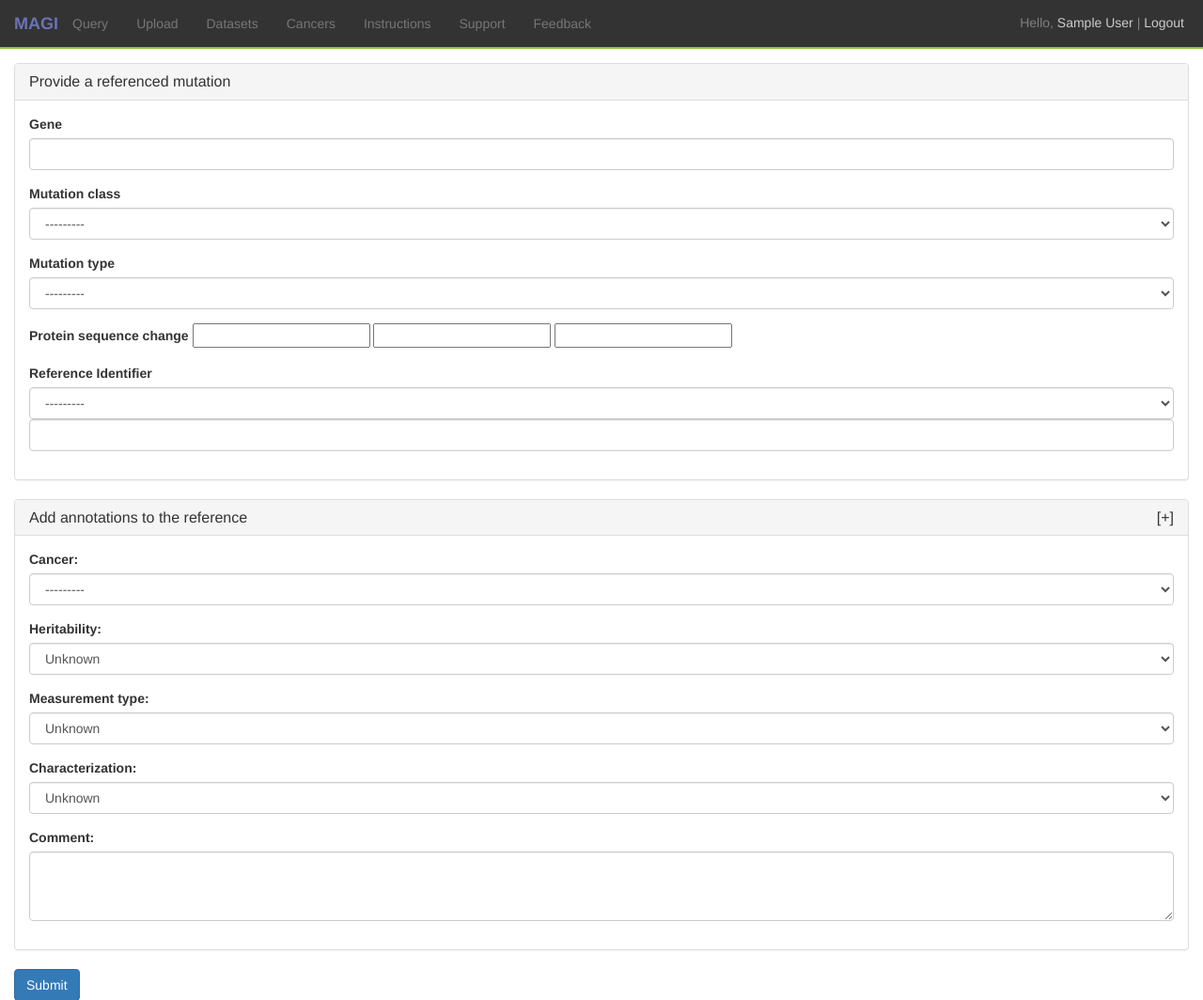
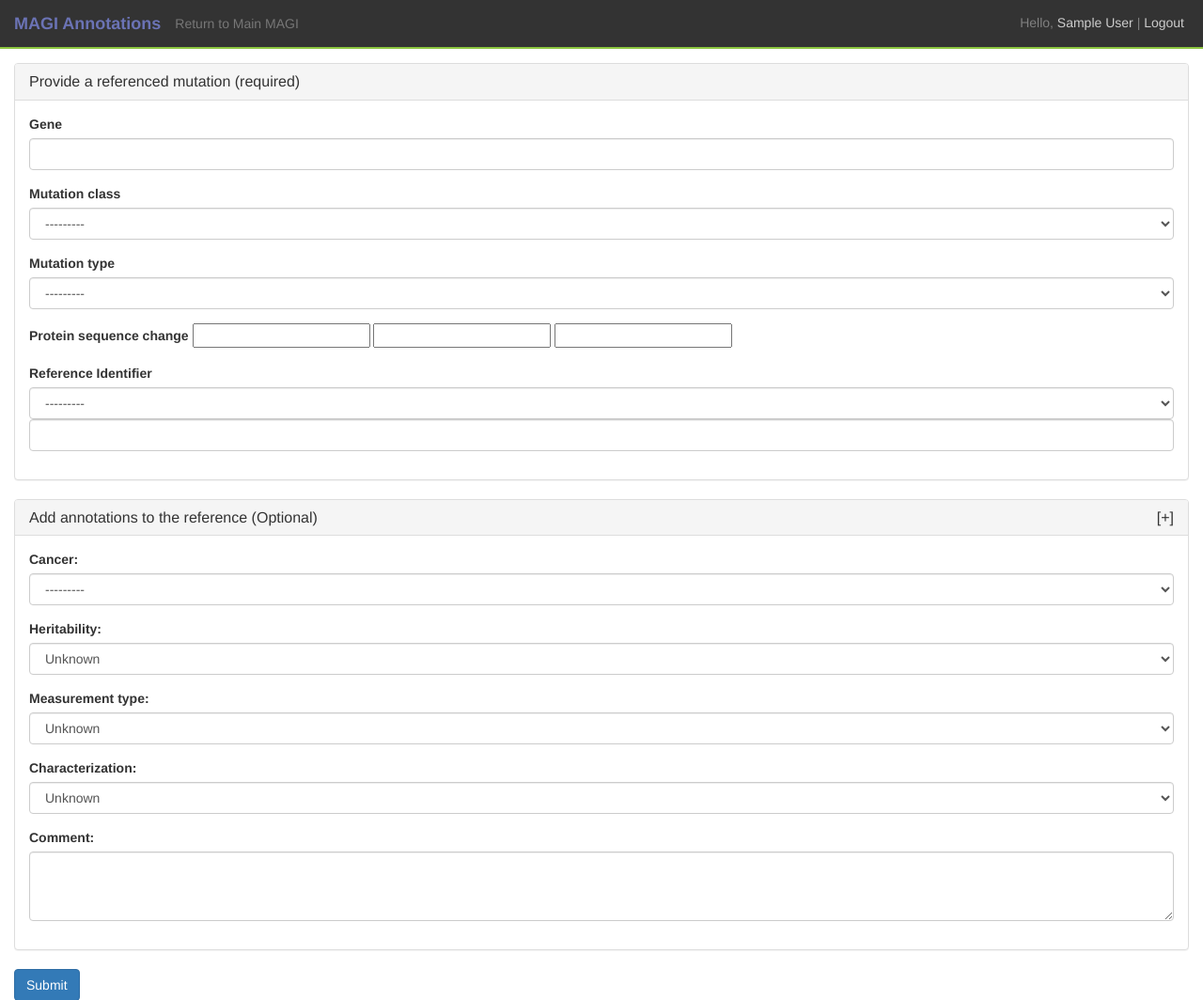
Before and after one commit to raphael-group/magi-annotations, a Django app: page /annotations/save/mutation/ in a window 1280 px wide. Shown: the top 1064 px of the page at 94% size. Run offline with Django 3.2, Linux system fonts and the light colour scheme; the visitor is signed in with stand-in values (Sample User, id 1); data that the repository does not hold is empty; some libraries are stand-ins or nearby versions.

Commit message:
adding a link to create annotation from gene table page: simplifying nav bar for clariy

```diff
--- a/annotations/templates/annotations/createAnnotation.html
+++ b/annotations/templates/annotations/createAnnotation.html
@@ -25,7 +25,7 @@ Create a new referenced mutation and annotate it
 	<div class="panel panel-default">
 		<div class="panel-heading">
 			<h3 class="panel-title">
-				Provide a referenced mutation
+				Provide a referenced mutation (required)
 			</h3>
 		</div>
 		<div class='panel-body'>
@@ -60,7 +60,7 @@ Create a new referenced mutation and annotate it
 	<div class="panel panel-default">
 		<div class="panel-heading">
 			<h4 aria-expanded="true" data-toggle="collapse" data-target="#annotationFormDiv" style="cursor:pointer" id="annoSubForm" class="panel-title">
-				Add annotations to the reference<span style="float:right">[+]</span>
+				Add annotations to the reference (Optional) <span style="float:right">[+]</span>
 			</h4>
 		</div>
 		<div style="" aria-expanded="true" id="annotationFormDiv" class="panel-body panel-collapse in">
--- a/annotations/templates/annotations/gene.html
+++ b/annotations/templates/annotations/gene.html
@@ -11,6 +11,7 @@
   <button id="geneSearch" type="submit" class="btn btn-default">Submit</button>
 </form>
 <br/>
+<a href="{% url 'annotations:createMutation' %}?gene={{gene}}">Create a new mutation and reference for this gene.</a>
 <table class='table table-striped'>
   <tr style='background:#d3d3d3'>
     <th>Class</th>
--- a/templates/layout.html
+++ b/templates/layout.html
@@ -21,20 +21,22 @@
             <span class="icon-bar"></span>
             <span class="icon-bar"></span>
           </button>
-          <a class="navbar-brand" href="/">MAGI</a>
+          <a class="navbar-brand" href="/">MAGI Annotations</a>
         </div>
         <div class="collapse navbar-collapse" id="magi-navbar-collapse">
           <div class="nav navbar-left">
             <div class="row">
               <div id="topNavList">
                 <ul class="nav navbar-nav">
+		  <li><a href="{% node_magi_url '/' %}">Return to Main MAGI</a></li>
+<!--
                   <li><a href="{% node_magi_url '/' %}" id="navbar-query-btn" class="qry-button">Query</a></li>
                   <li><a href="{% node_magi_url '/upload' %}">Upload</a></li>
                   <li><a href="{% node_magi_url '/datasets' %}">Datasets</a></li>
                   <li><a href="{% node_magi_url '/cancers' %}">Cancers</a></li>
                   <li><a href="{% node_magi_url '/#db-chooser' %}" id="nav-instructions">Instructions</a></li>
                   <li><a href="{% node_magi_url '/support' %}">Support</a></li>
-                  <li><a href="{% node_magi_url '/' %}">Feedback</a></li>
+-->
                 </ul>
                 </div>
               </div>
```
